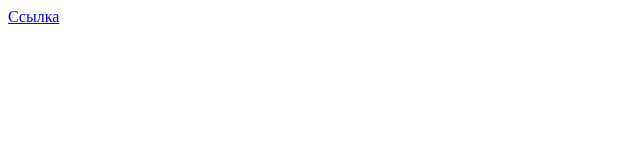
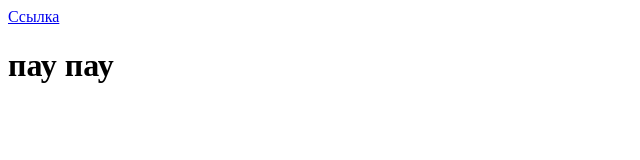
Before and after one commit to Temirsultanov/web-labs-mtemirsultanov, a plain HTML site: page index.html in a window 1280 px wide. Shown: the whole page, without its empty margins (0-640 px from the left). Drawn offline with Linux system fonts and the light colour scheme.

Commit message:
Добавление h1

```diff
--- a/index.html
+++ b/index.html
@@ -1 +1,2 @@
 <a href="#">Ссылка</a>
+<h1>пау пау</h1>
```
